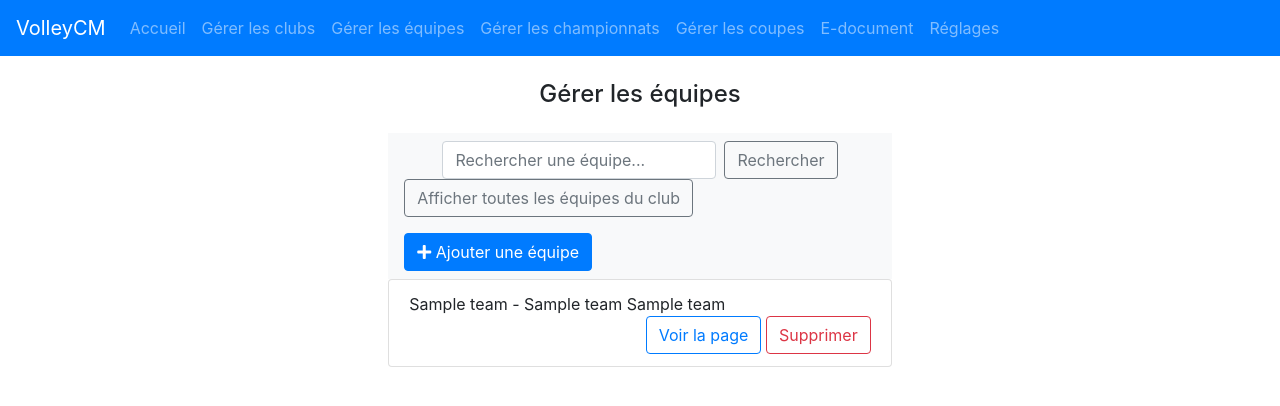
After one commit to mickael-danjoux/Volleyball-Championship-Manager, a Symfony app: template templates/team/team.list.html.twig in a window 1280 px wide. The commit adds this page. Shown: the top 406 px of the page. Run offline with Twig, Linux system fonts and the light colour scheme; the template is opened without the code that fills it: most values are stand-ins (such as "Sample title", 1, 10 or a date in 2020); some libraries are stand-ins or nearby versions.

Commit message:
- Navbar dans fiche club + liste les équipes

```diff
--- /dev/null
+++ b/templates/team/team.list.html.twig
@@ -0,0 +1,69 @@
+{% extends 'base.html.twig' %}
+{% block body %}
+    <div class="col-md-5 mx-auto">
+        <h4 class="text-center mb-4">Gérer les équipes</h4>
+        <nav class="navbar navbar-light bg-light">
+            <form class="form-inline mx-auto" method="POST">
+                <input class="form-control mr-sm-2" type="search" placeholder="Rechercher une équipe..." aria-label="Search" name="searchTeam">
+                <button class="btn btn-outline-secondary my-2 my-sm-0" type="submit">Rechercher</button>
+            </form>
+            <form method="GET">
+                <button class="btn btn-outline-secondary">Afficher toutes les équipes du club</button>
+            </form>
+        </nav>
+        <nav class="navbar navbar-dark bg-light">
+            <a href="{{ url('team', {'id':club.id}) }}"><button class="btn btn-primary"><i class="fas fa-plus"></i> Ajouter une équipe</button></a>
+        </nav>
+        <div class="list-group">
+            {% for team in teams %}
+                {% if team.active == 0 %}
+                    <span class="list-group-item text-danger">
+                {% else %}
+                    <span class="list-group-item">
+                {% endif %}
+                    {{ team.name }} - {{ team.managerLastName }} {{ team.managerFirstName }}
+                        <div class="text-right">
+                            <a href="{{ url('team', {'id':team.id}) }}"
+                               class="btn btn-outline-primary">Voir la page</a>
+                            <button class="btn btn-outline-danger supprimer" data-Id="{{ team.id }}">Supprimer</button>
+                        </div>
+                    </span>
+            {% endfor %}
+        </div>
+    </div>
+
+    <div class="modal fade" id="modal" tabindex="-1" role="dialog" aria-hidden="true">
+        <div class="modal-dialog" role="document">
+            <div class="modal-content">
+                <div class="modal-body">
+                    <p></p>
+                </div>
+                <div class="modal-footer">
+                    <button type="button" class="btn btn-danger" data-dismiss="modal">Non</button>
+                    <button type="button" class="btn btn-success">Oui</button>
+                </div>
+            </div>
+        </div>
+    </div>
+{% endblock %}
+{% block javascripts %}
+    <script>
+        $(document).ready(function(){
+            let id;
+            $('.supprimer').on('click', function() {
+                id = $(this).attr('data-Id');
+                $('.modal-body').find('p').text("Souhaitez-vous vraiment supprimer cette équipe?");
+                $('#modal').modal('show');
+            });
+            $('#modal').on('show.bs.modal', e => {
+                $(this).find('.btn-success').on('click', function(){
+                    $.ajax({
+                        url: '/team/form',
+                        type: 'DELETE',
+                        data: {id:id}
+                    });
+                });
+            });
+        })
+    </script>
+{% endblock %}
```
Also changed, not shown: src/Controller/ClubController.php (+9 -7 lines), src/Controller/TeamController.php (added, +68 -0 lines), templates/club/club.form.html.twig (+6 -1 lines).
